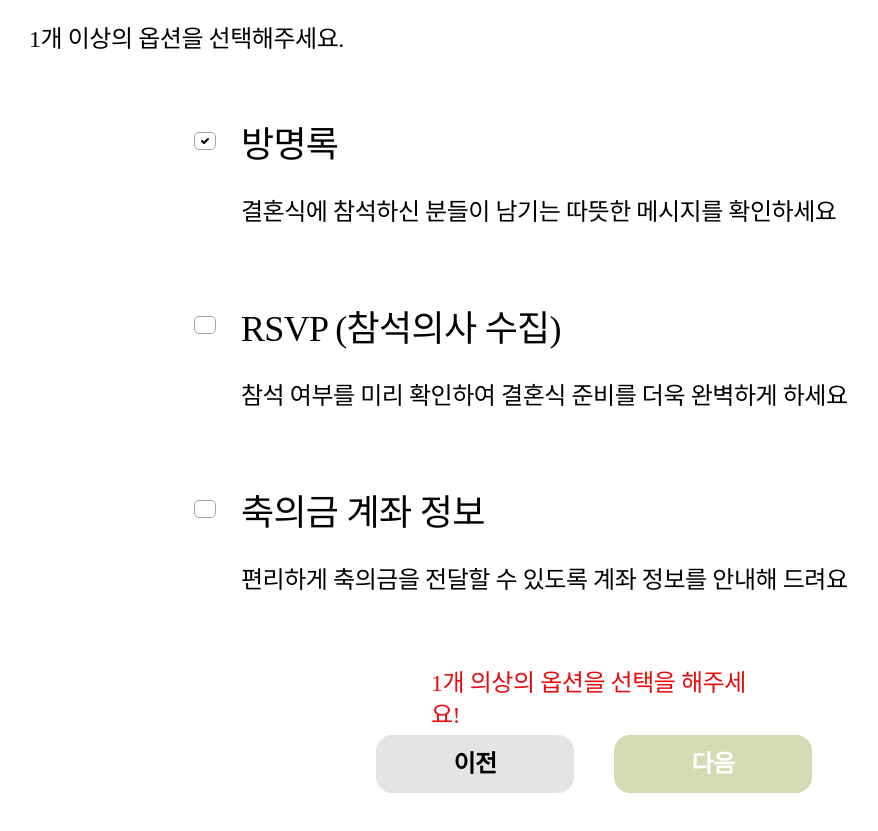
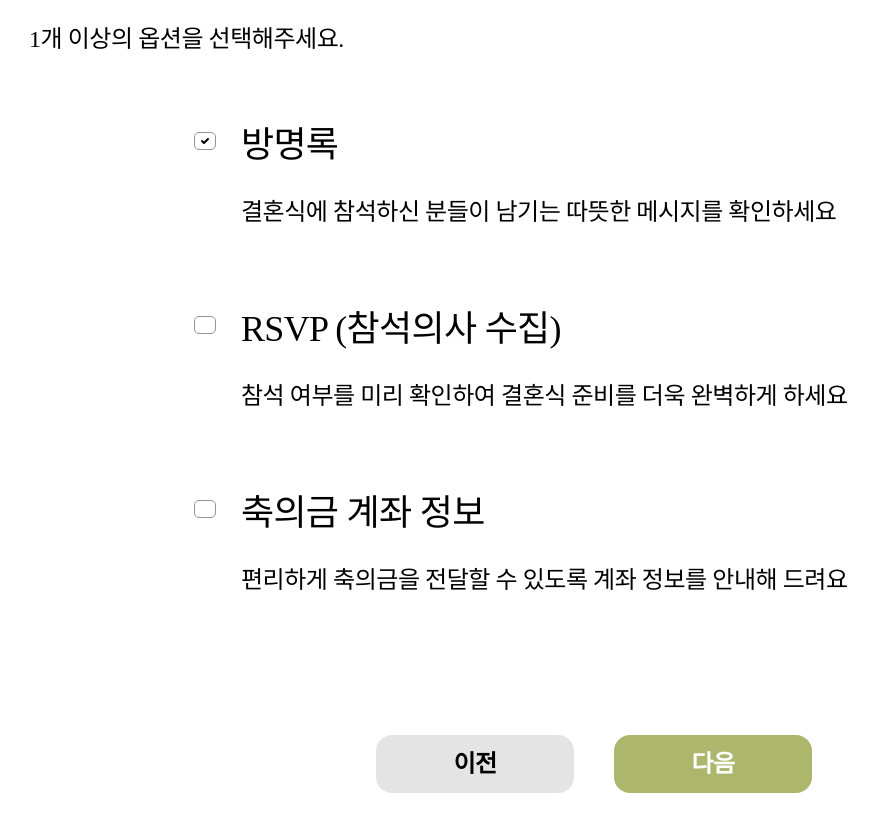
Before and after one commit to Wedit-project/Client, a React (Vite) app in the folder Wedit-Client/: page /option-selection in a window 1280 px wide. Shown: the part 165-996 px from the top of the page, without its empty margins (46-924 px from the left). Built offline with nearby package versions, Linux system fonts and the light colour scheme; a web font is replaced by a local one.

Commit message:
feat: 유효성 검사를 위한 상태 추가, 페이지 이동 구현

```diff
--- a/Wedit-Client/src/pages/OptionSelectionPage.jsx
+++ b/Wedit-Client/src/pages/OptionSelectionPage.jsx
@@ -1,21 +1,36 @@
 import React, { useState } from 'react';
+import { useNavigate } from 'react-router-dom';
 import styled from 'styled-components';
 import theme from '../styles/theme';
-import LogoComponent from '../components/Logo';
-import OptSelection from '../components/OptSelection';
-import NavButton from '../components/NavButton';
+import LogoComponent from '../components/editpage/Logo';
+import OptSelection from '../components/editpage/OptSelection';
+import NavButton from '../components/editpage/NavButton';
 
 const OptionSelectionPage = () => {
-	const [isNextActive, setIsNextActive] = useState(false); // 다음 버튼 활성화 상태
+	const navigate = useNavigate();
+	const [isNextActive, setIsNextActive] = useState(true);
+	const [checkedItems, setCheckedItems] = useState({
+		guestbook: true,
+		rsvp: false,
+		accountInfo: false,
+	});
+
+	const handleCheckChange = (newCheckedItems) => {
+		setCheckedItems(newCheckedItems);
+		const anyChecked = Object.values(newCheckedItems).some((checked) => checked);
+		setIsNextActive(anyChecked);
+	};
 
 	const handlePrevious = () => {
-		console.log('이전 버튼 클릭');
-		// 이전 페이지로 이동하는 로직 추가
+		navigate('/edit');
 	};
 
 	const handleNext = () => {
-		console.log('다음 버튼 클릭');
-		// 다음 페이지로 이동하는 로직 추가
+		if (checkedItems.accountInfo) {
+			navigate('/account-information');
+		} else {
+			navigate('/loading');
+		}
 	};
 
 	return (
@@ -25,15 +40,11 @@ const OptionSelectionPage = () => {
 			<DescriptionSpan>1개 이상의 옵션을 선택해주세요.</DescriptionSpan>
 			<CenterBox>
 				<ContentContainer>
-					<OptSelection />
+					<OptSelection checkedItems={checkedItems} onCheckChange={handleCheckChange} />
 				</ContentContainer>
-				<CautionBox>1개 의상의 옵션을 선택을 해주세요!</CautionBox>
+				<CautionBox>{!isNextActive && '1개 이상의 옵션을 선택을 해주세요!'}</CautionBox>
 				<NavBox>
-					<NavButton
-						onPrevious={handlePrevious}
-						onNext={handleNext}
-						isNextActive={isNextActive} // 다음 버튼 활성화 상태 전달
-					/>
+					<NavButton onPrevious={handlePrevious} onNext={handleNext} isNextActive={isNextActive} />
 				</NavBox>
 			</CenterBox>
 		</Wrapper>
@@ -57,7 +68,7 @@ const TitleSpan = styled.span`
 	font-size: 3.2rem;
 	font-family: Pretendard;
 	font-weight: ${theme.font.bold.fontWeight};
-	letter-spacing: -0.608px;
+	letter-spacing: -0.0608rem;
 `;
 
 const DescriptionSpan = styled.span`
@@ -66,13 +77,12 @@ const DescriptionSpan = styled.span`
 	top: 18.8rem;
 	left: 7.5rem;
 	width: 76.1rem;
-	color: var(--black, #000);
 	font-family: Pretendard;
 	font-size: 2.4rem;
 	font-style: normal;
 	font-weight: ${theme.font.medium.fontWeight};
 	line-height: 3.2rem;
-	letter-spacing: -0.456px;
+	letter-spacing: -0.0456rem;
 `;
 
 const CenterBox = styled.div`
@@ -97,7 +107,7 @@ const CautionBox = styled.div`
 	font-style: normal;
 	font-weight: ${theme.font.medium.fontWeight};
 	line-height: 3.2rem;
-	letter-spacing: -0.456px;
+	letter-spacing: -0.0456rem;
 `;
 
 const NavBox = styled.div`
```
